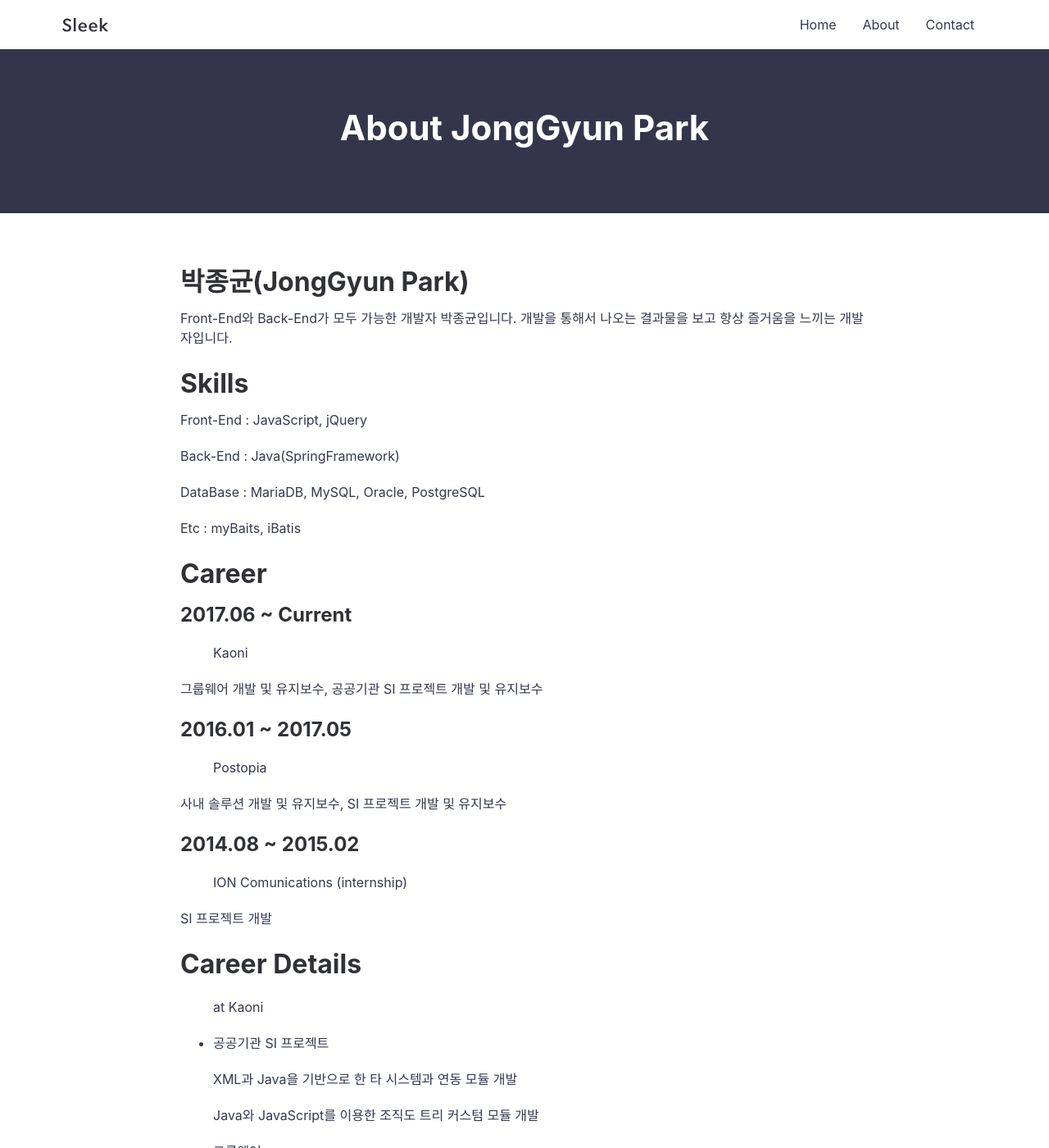
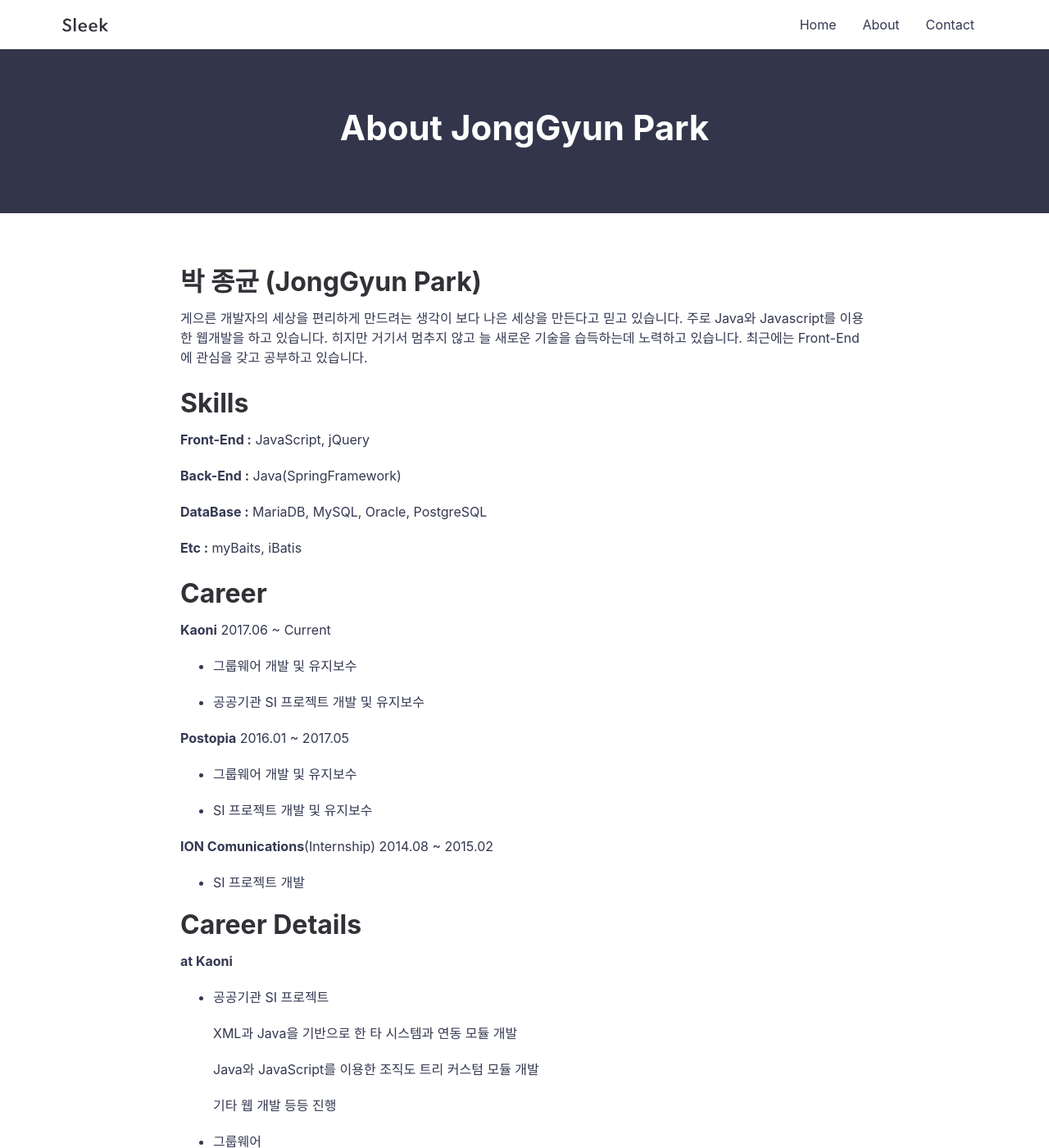
Before and after one commit to jonggyun/jonggyun.github.io, a Jekyll site: the page built from about.md, in a window 1280 px wide and 1400 px high. Shown: the whole window at 82% size. Built offline with Jekyll 4.4.1, drawn with Linux system fonts in a browser that asks for light colours; some of the changed text lies outside the part shown.

Commit message:
modify about profile

```diff
--- a/about.md
+++ b/about.md
@@ -4,71 +4,82 @@ title: About JongGyun Park
 permalink: /about/
 ---
 
-박종균(JongGyun Park)
+박 종균 (JongGyun Park)
 ====================
-Front-End와 Back-End가 모두 가능한 개발자 박종균입니다. 개발을 통해서 나오는 결과물을 보고 항상 즐거움을 느끼는 개발자입니다.
+게으른 개발자의 세상을 편리하게 만드려는 생각이 보다 나은 세상을 만든다고 믿고 있습니다. 주로 Java와 Javascript를 이용한 웹개발을 하고 있습니다. 히지만 거기서 멈추지 않고 늘 새로운 기술을 습득하는데 노력하고 있습니다. 최근에는 Front-End에 관심을 갖고 공부하고 있습니다.
 
 
 
 Skills
 ==========
-Front-End : JavaScript, jQuery
+**Front-End :** JavaScript, jQuery
 
-Back-End : Java(SpringFramework)
+**Back-End :** Java(SpringFramework)
 
-DataBase : MariaDB, MySQL, Oracle, PostgreSQL
+**DataBase :** MariaDB, MySQL, Oracle, PostgreSQL
 
-Etc : myBaits, iBatis
+**Etc :** myBaits, iBatis
 
 
 Career
 ============
-## 2017.06 ~ Current
-> Kaoni
 
-그룹웨어 개발 및 유지보수, 공공기관 SI 프로젝트 개발 및 유지보수
+**Kaoni** 2017.06 ~ Current
+
+- 그룹웨어 개발 및 유지보수
+
+- 공공기관 SI 프로젝트 개발 및 유지보수
 
 
-## 2016.01 ~ 2017.05
-> Postopia
+**Postopia** 2016.01 ~ 2017.05
 
-사내 솔루션 개발 및 유지보수, SI 프로젝트 개발 및 유지보수
+- 그룹웨어 개발 및 유지보수
 
-## 2014.08 ~ 2015.02
-> ION Comunications (internship)
+- SI 프로젝트 개발 및 유지보수
 
-SI 프로젝트 개발
+
+**ION Comunications**(Internship) 2014.08 ~ 2015.02
+
+- SI 프로젝트 개발
+
 
 Career Details
 ================
-> at Kaoni
 
-* 공공기관 SI 프로젝트
+**at Kaoni**
 
-    XML과 Java을 기반으로 한 타 시스템과 연동 모듈 개발
+- 공공기관 SI 프로젝트
 
-    Java와 JavaScript를 이용한 조직도 트리 커스텀 모듈 개발
+  XML과 Java을 기반으로 한 타 시스템과 연동 모듈 개발
 
-* 그룹웨어
+  Java와 JavaScript를 이용한 조직도 트리 커스텀 모듈 개발
 
-    Java와 JavaScript를 이용한 통합검색엔진 연동 모듈 개발
+  기타 웹 개발 등등 진행
 
-    Java와 Linux의 shell을 바탕으로 Migration 모듈 개발
+- 그룹웨어
 
-    Java와 Windows의 계층형 데이터베이스인 ActiveDirectory의 연동 모듈 개발
+  Java와 JavaScript를 이용한 통합검색엔진 연동 모듈 개발
 
-    Linux, Java, JavaScript 그리고 Jui Framework를 이용한 실시간 시스템모니터링 모듈 개발
+  Java와 Linux의 shell을 바탕으로 Migration 모듈 개발
 
-> at Postopia
+  Java와 Windows의 계층형 데이터베이스인 ActiveDirectory의 연동 모듈 개발
 
-    Java와 JavaScript를 이용한 디자인교정시스템 개발
+  Linux, Java, JavaScript 그리고 Jui Framework를 이용한 실시간 시스템모니터링 모듈 개발
 
-    Java의 Thread를 이용한 Migration 모듈 개발
+**at Postopia**
 
-    사내 솔루션 유지 보수 및 고객 지원
+- SI 프로젝트
+
+  Java와 JavaScript를 이용한 디자인교정시스템 개발
+
+- 사내 솔루션 개발 및 유지보수
+
+  Java의 Thread를 이용한 Migration 모듈 개발
+
+  사내 솔루션 유지 보수 및 고객 지원
 
 
-Personal Project
+Project
 =================
 
 comming soon....
```
